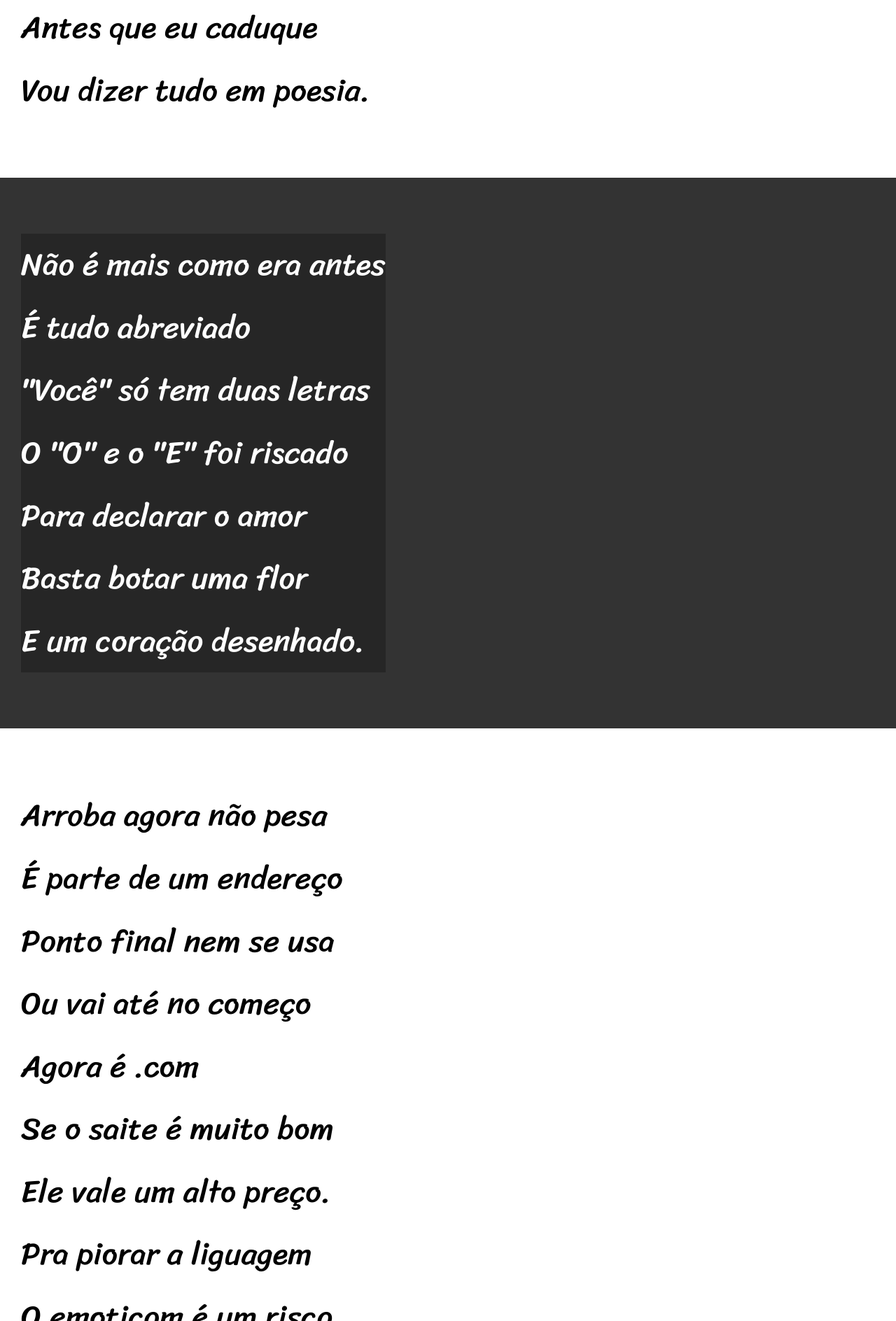
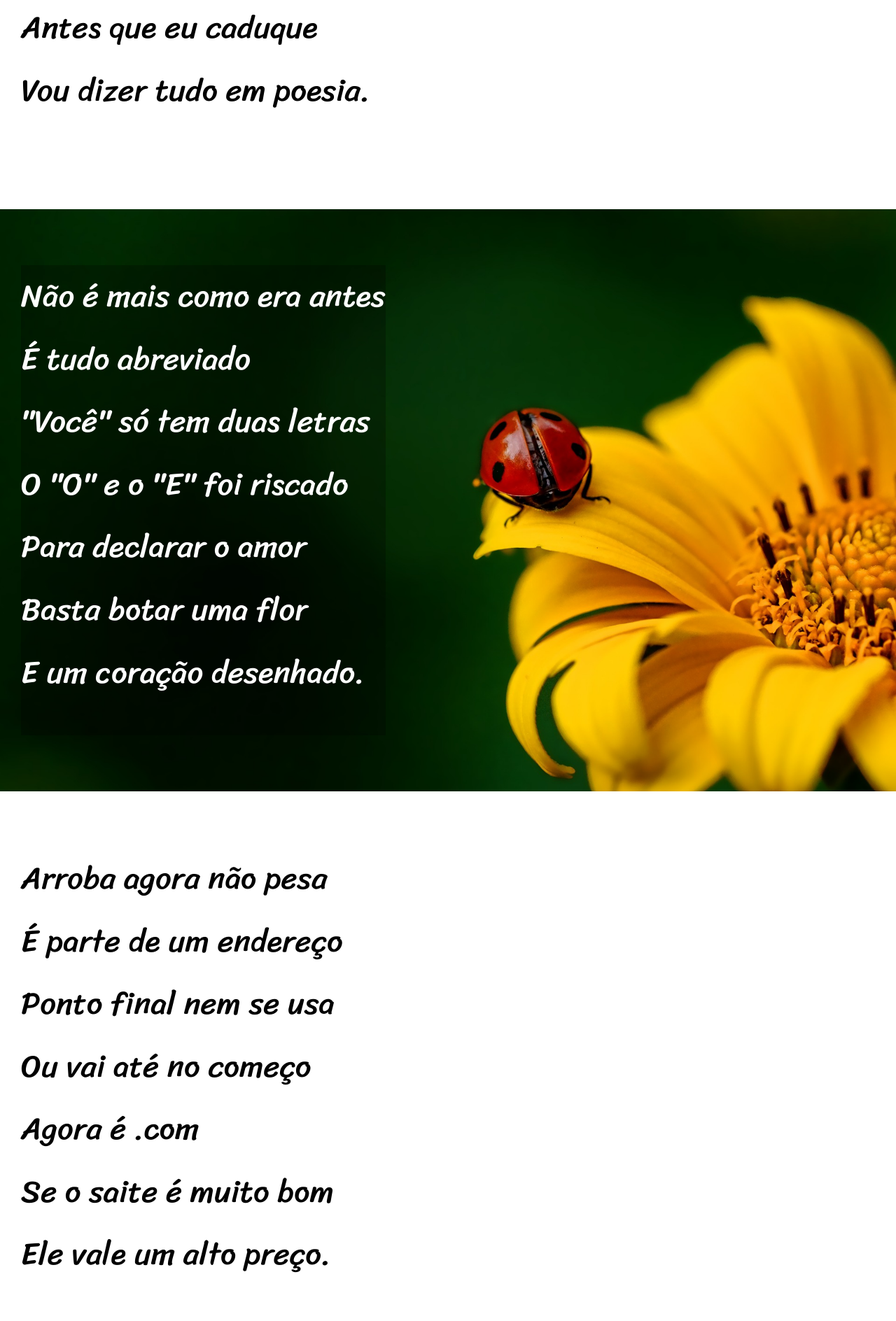
Before and after one commit to oPortela/Curso-HTML-e-CSS, a PHP site: page /teste.html in a window 1280 px wide. Shown: the part 793-2681 px from the top of the page at 70% size. Run offline with PHP 8.4, Linux system fonts and the light colour scheme.

Commit message:
Update style2.css

```diff
--- a/desafios/d012/estilo/style2.css
+++ b/desafios/d012/estilo/style2.css
@@ -74,10 +74,13 @@ section.imagem > p {
     display: inline-block;
 }
 
-/*#img01 {
+section > p {
+    padding-bottom: 1em;
+}
+
+#img01 {
     background-color: black;
     background-image: url(../imagens/background001.jpg);
-    height: 60vh;
     background-size: cover;
     background-attachment: fixed;
     background-position: center center;
@@ -86,11 +89,10 @@ section.imagem > p {
 #img02 {
     background-color: black;
     background-image: url(../imagens/background002.jpg);
-    height: 60vh;
     background-size: cover;
     background-attachment: fixed;
     background-position: center center;
-}*/
+}
 
 footer {
     background-color: black;
```
